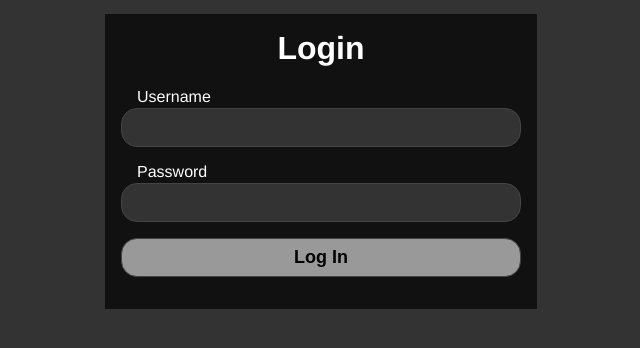
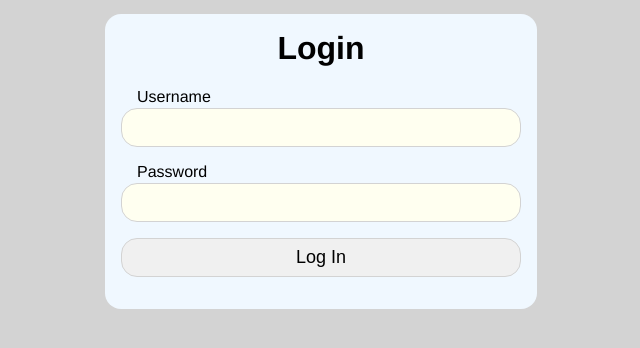
Before and after one commit to timothyf1/cmt120-flask, a Flask app: page /auth/login in a window 1280 px wide. Shown: the part 50-398 px from the top of the page, without its empty margins (319-959 px from the left). Run offline with Flask 3, Linux system fonts and the light colour scheme.

Commit message:
Changed CSS colours to variables to enable dark mode dectection closes #7

```diff
--- a/portfolio/auth/static/login.css
+++ b/portfolio/auth/static/login.css
@@ -1,9 +1,10 @@
 .auth-form {
     margin-left: auto;
     margin-right: auto;
-    background-color: #111111;
+    background-color: var(--content-bg-color);
     max-width: 400px;
     padding: 1rem;
+    border-radius: 1rem;
 }
 
 h1 {
@@ -25,21 +26,25 @@ form > input {
     padding: 0.5rem;
     padding-left: 1rem;
     padding-right: 1rem;
-    background-color: #333333;
-    color: white;
-    border: 1px solid #444444;
+    background-color: var(--inp-bg-color);
+    color: var(--inp-text-color);
+    border: 1px solid var(--inp-border-color);
     border-radius: 1rem;
     font: Helvetica;
     font-size: large;
 }
 
+form > input:hover {
+    border: 1px solid var(--inp-hover-border-color);
+}
+
 form > input[type=submit] {
-    background-color: #999999;
-    color: black;
-    font-weight: bolder;
+    background-color: var(--sub-bg-color);
+    color: var(--sub-text-color);
+    /* font-weight: bold; */
     cursor:pointer;
 }
 
 form > input[type=submit]:hover {
-    background-color: aliceblue;
+    background-color: var(--sub-hover-bg-color);
 }
--- /dev/null
+++ b/portfolio/static/colours.css
@@ -0,0 +1,55 @@
+body {
+    --background-color: lightgray;
+    --text-color: #000000;
+}
+
+div {
+    --content-bg-color: aliceblue;
+}
+
+input {
+    --inp-bg-color: #fffff0;
+    --inp-border-color: lightgray;
+    --inp-text-color: #000000;
+}
+
+input[type=submit] {
+    --sub-bg-color: #f0f0f0;
+    --sub-text-color: #000000;
+}
+
+input:hover {
+    --inp-hover-border-color: black;
+    --sub-hover-bg-color: #fffff0;
+}
+
+@media (prefers-color-scheme: dark) {
+    body {
+        --background-color: #333333;
+        --text-color: #FFFFFF;
+    }
+
+    div {
+        --content-bg-color: #111111;
+    }
+
+    a {
+        --link-color: #ffff77;
+    }
+
+    input {
+        --inp-bg-color: #333333;
+        --inp-border-color: aliceblue;
+        --inp-text-color: #FFFFFF;
+    }
+
+    input[type=submit] {
+        --sub-bg-color: #999999;
+        --sub-text-color: #000000;
+    }
+
+    input:hover {
+        --inp-hover-border-color: # ffff77;
+        --sub-hover-bg-color: aliceblue;
+    }
+}
--- a/portfolio/static/style.css
+++ b/portfolio/static/style.css
@@ -2,8 +2,8 @@ body {
     margin: 0;
     padding: 0;
     font-family: Helvetica,sans-serif;
-    background-color: #333333;
-    color: white;
+    background-color: var(--background-color);
+    color: var(--text-color);
 }
 
 .messages {
@@ -11,11 +11,12 @@ body {
 }
 
 .content {
-    background-color: #111111;
+    background-color: var(--content-bg-color);
     max-width: 1000px;
     box-sizing: border-box;
     margin: auto;
     padding: 1rem;
+    border-radius: 1rem;
 }
 
 h1 {
@@ -23,5 +24,5 @@ h1 {
 }
 
 a {
-    color: #ffff77;
+    color: var(--link-color);
 }
--- a/portfolio/templates/layout.html
+++ b/portfolio/templates/layout.html
@@ -7,6 +7,7 @@
 
     <link rel=stylesheet type=text/css href="{{ url_for('static',filename='style.css') }}">
     <link rel=stylesheet type=text/css href="{{ url_for('static',filename='nav.css') }}">
+    <link rel=stylesheet type=text/css href="{{ url_for('static',filename='colours.css') }}">
 
     {% block head %}
     {% endblock %}
```
